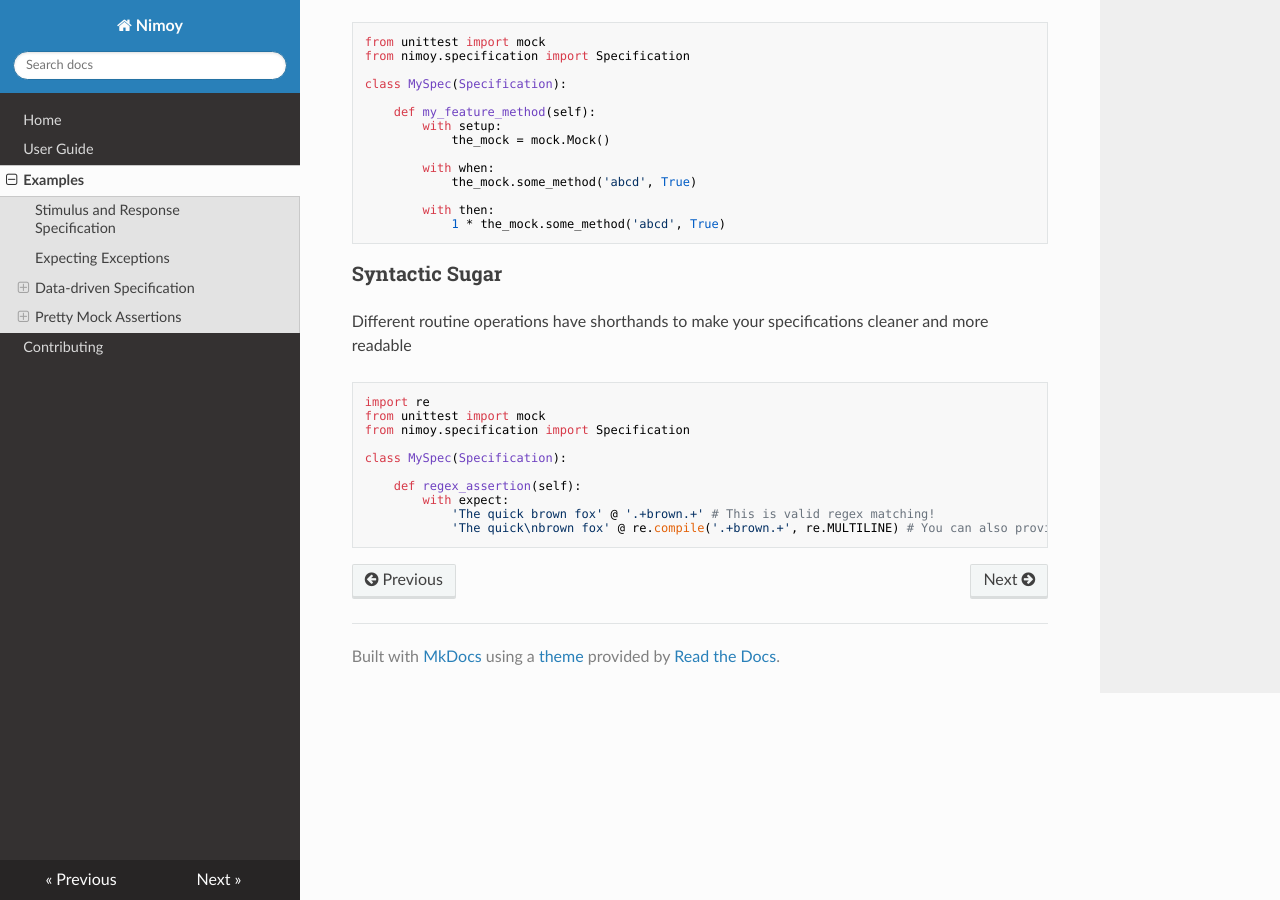
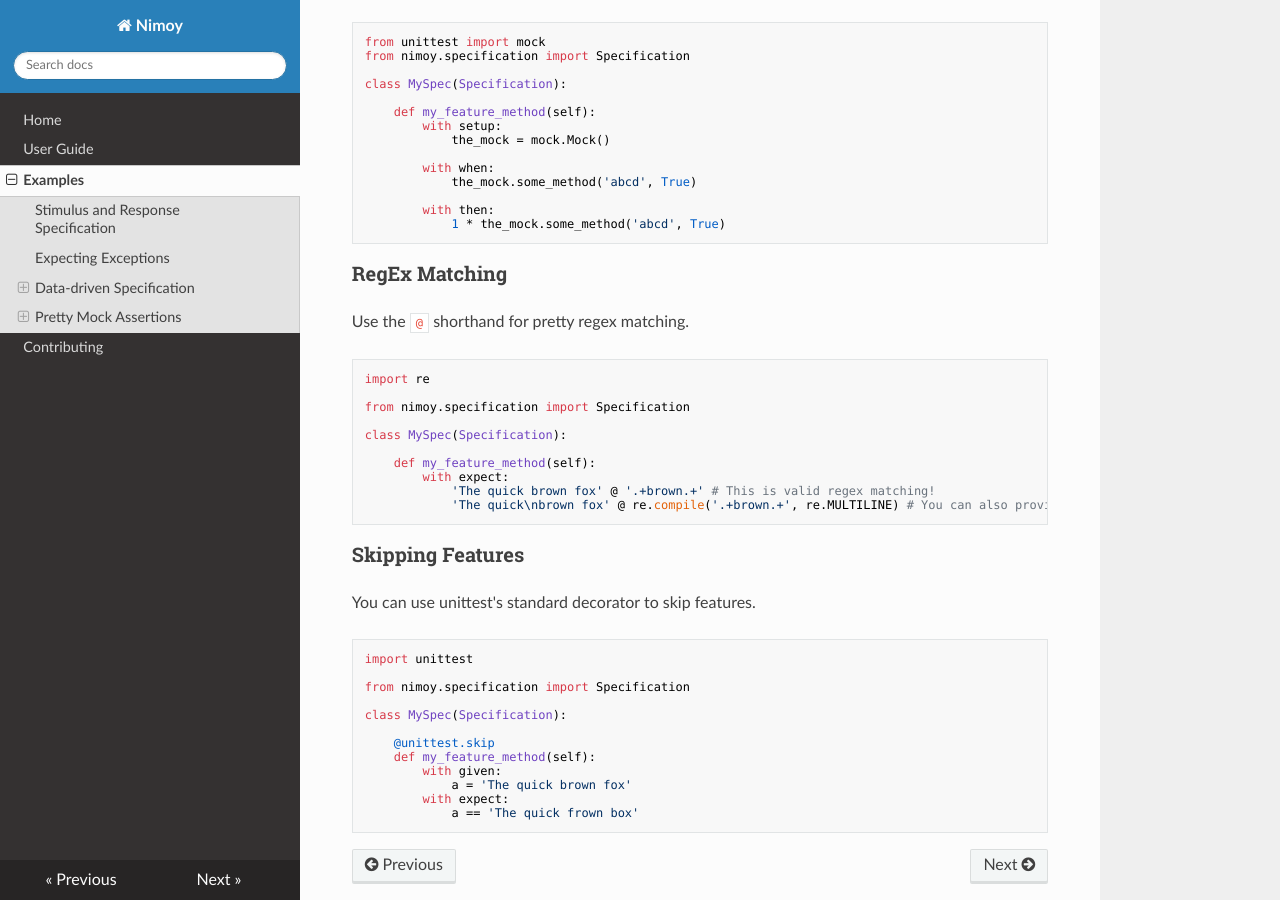
Before and after one commit to browncoat-ninjas/nimoy, an MkDocs documentation site: the page built from docs/examples.md, in a window 1280 px wide and 900 px high, scrolled down 2667 px. Built offline with MkDocs 1.6.1, drawn with Linux system fonts in a browser that asks for light colours; nearby versions of some CDN libraries.

Commit message:
Add a skip example

````diff
--- a/docs/examples.md
+++ b/docs/examples.md
@@ -161,19 +161,38 @@ class MySpec(Specification):
             1 * the_mock.some_method('abcd', True)
 ```
 
-### Syntactic Sugar
+### RegEx Matching
 
-Different routine operations have shorthands to make your specifications cleaner and more readable
+Use the `@` shorthand for pretty regex matching.
 
 ```python
 import re
-from unittest import mock
+
 from nimoy.specification import Specification
 
 class MySpec(Specification):
 
-    def regex_assertion(self):
+    def my_feature_method(self):
         with expect:
             'The quick brown fox' @ '.+brown.+' # This is valid regex matching!
             'The quick\nbrown fox' @ re.compile('.+brown.+', re.MULTILINE) # You can also provide your own pattern
 ```
+
+### Skipping Features
+
+You can use unittest's standard decorator to skip features.
+
+```python
+import unittest
+
+from nimoy.specification import Specification
+
+class MySpec(Specification):
+
+    @unittest.skip
+    def my_feature_method(self):
+        with given:
+            a = 'The quick brown fox'
+        with expect:
+            a == 'The quick frown box'
+```
````
